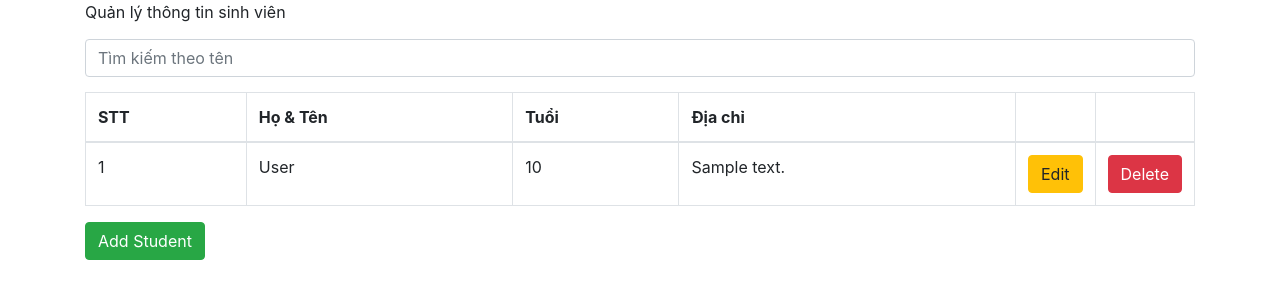
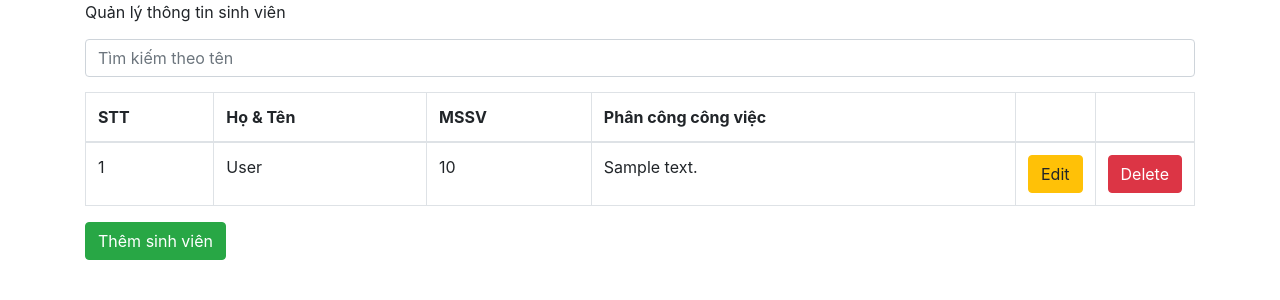
Before and after one commit to kakanvk/CRUD-APP, a PHP site: page / in a window 1280 px wide. Shown: the top 300 px of the page. Run offline with PHP 8.4, Linux system fonts and the light colour scheme; tables that the repository leaves empty or names only in its code hold one stand-in row (values such as "Sample post").

Commit message:
Update index.php

```diff
--- a/index.php
+++ b/index.php
@@ -4,7 +4,7 @@ require_once ('dbhelp.php');
 <!DOCTYPE html>
 <html>
 <head>
-	<title>Student Management</title>
+	<title>Quản lí sinh viên</title>
 	<!-- Latest compiled and minified CSS -->
 	<link rel="stylesheet" href="https://maxcdn.bootstrapcdn.com/bootstrap/4.4.1/css/bootstrap.min.css">
 
@@ -32,8 +32,8 @@ require_once ('dbhelp.php');
 						<tr>
 							<th>STT</th>
 							<th>Họ & Tên</th>
-							<th>Tuổi</th>
-							<th>Địa chỉ</th>
+							<th>MSSV</th>
+							<th>Phân công công việc</th>
 							<th width="60px"></th>
 							<th width="60px"></th>
 						</tr>
@@ -62,7 +62,7 @@ foreach ($studentList as $std) {
 ?>
 					</tbody>
 				</table>
-				<button class="btn btn-success" onclick="window.open('input.php', '_self')">Add Student</button>
+				<button class="btn btn-success" onclick="window.open('input.php', '_self')">Thêm sinh viên</button>
 			</div>
 		</div>
 	</div>
```
